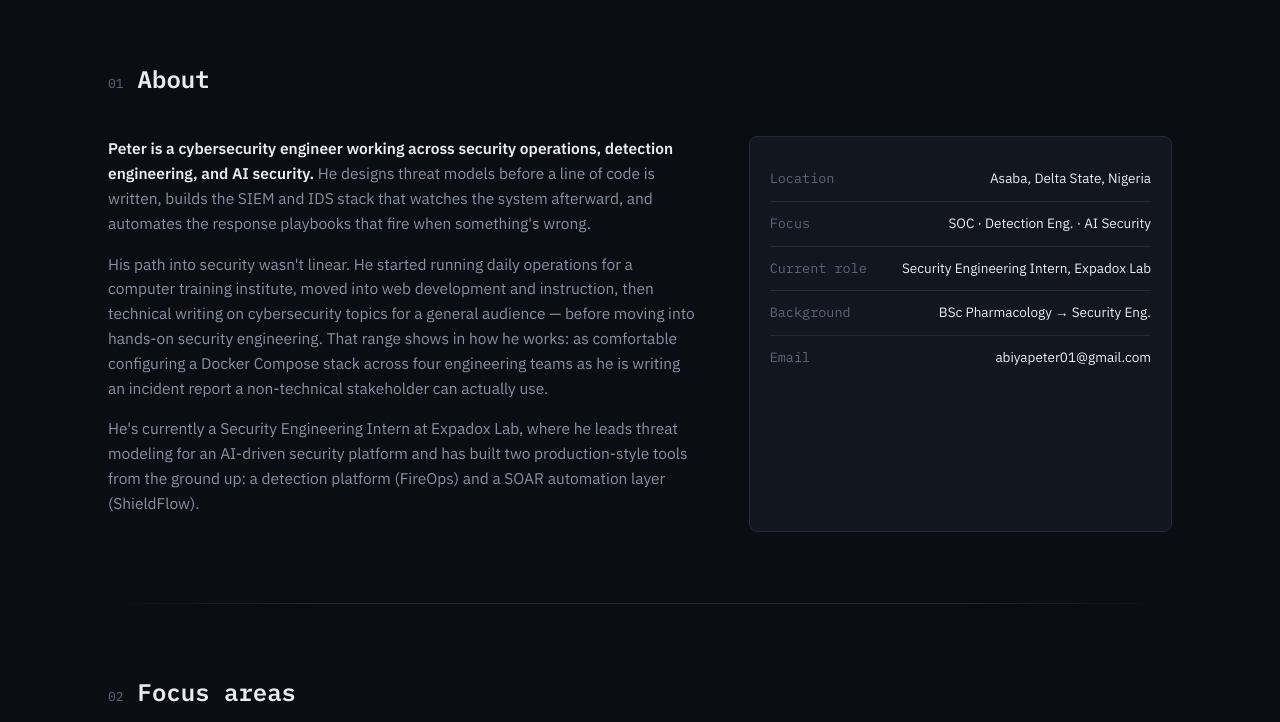
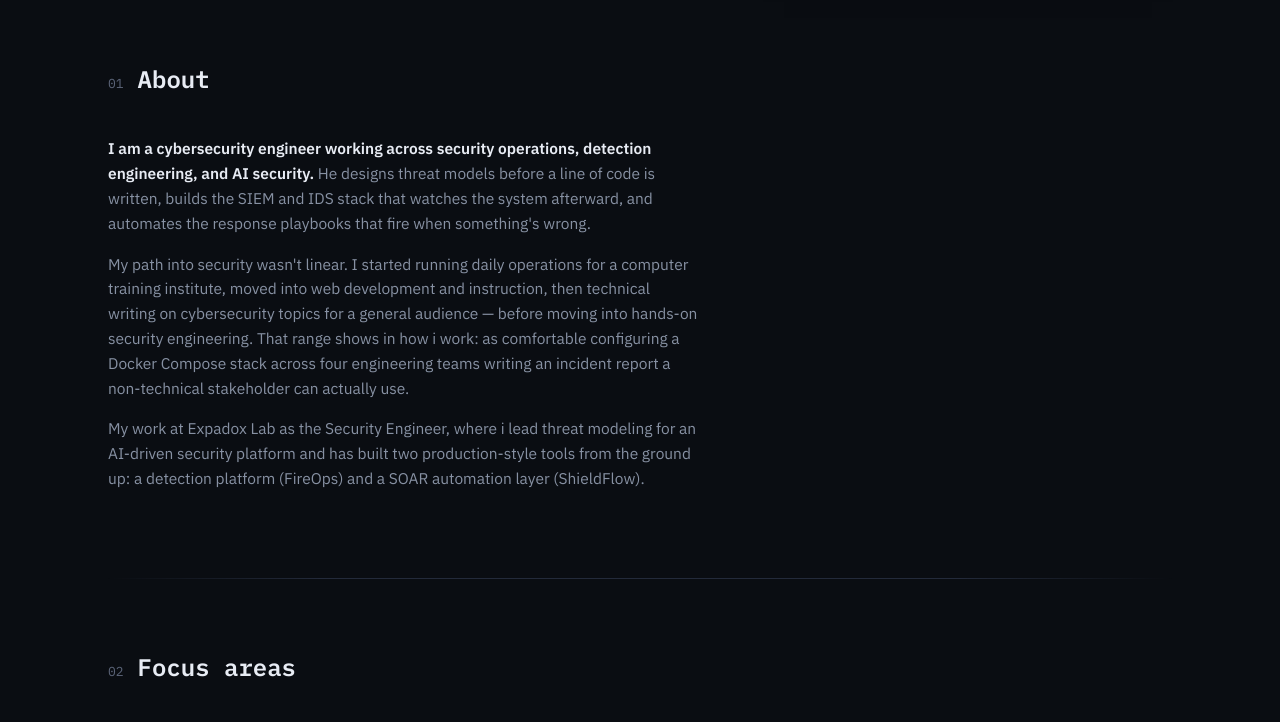
Before and after one commit to peterabiya/peter.github.io, a plain HTML site: page index.html in a window 1280 px wide. Shown: the part 1120-1842 px from the top of the page. Drawn offline with Linux system fonts and the light colour scheme.

Commit message:
Update index.html

```diff
--- a/index.html
+++ b/index.html
@@ -325,17 +325,11 @@
     <div class="section-head"><span class="section-num">01</span><span class="section-title">About</span></div>
     <div class="about-grid">
       <div>
-        <p><strong>Peter is a cybersecurity engineer working across security operations, detection engineering, and AI security.</strong> He designs threat models before a line of code is written, builds the SIEM and IDS stack that watches the system afterward, and automates the response playbooks that fire when something's wrong.</p>
-        <p>His path into security wasn't linear. He started running daily operations for a computer training institute, moved into web development and instruction, then technical writing on cybersecurity topics for a general audience — before moving into hands-on security engineering. That range shows in how he works: as comfortable configuring a Docker Compose stack across four engineering teams as he is writing an incident report a non-technical stakeholder can actually use.</p>
-        <p>He's currently a Security Engineering Intern at Expadox Lab, where he leads threat modeling for an AI-driven security platform and has built two production-style tools from the ground up: a detection platform (FireOps) and a SOAR automation layer (ShieldFlow).</p>
+        <p><strong>I am a cybersecurity engineer working across security operations, detection engineering, and AI security.</strong> He designs threat models before a line of code is written, builds the SIEM and IDS stack that watches the system afterward, and automates the response playbooks that fire when something's wrong.</p>
+        <p>My path into security wasn't linear. I started running daily operations for a computer training institute, moved into web development and instruction, then technical writing on cybersecurity topics for a general audience — before moving into hands-on security engineering. That range shows in how i work: as comfortable configuring a Docker Compose stack across four engineering teams writing an incident report a non-technical stakeholder can actually use.</p>
+        <p>My work at Expadox Lab as the Security Engineer, where i lead threat modeling for an AI-driven security platform and has built two production-style tools from the ground up: a detection platform (FireOps) and a SOAR automation layer (ShieldFlow).</p>
       </div>
-      <div class="fact-list">
-        <div class="fact"><span class="fact-k">Location</span><span class="fact-v">Asaba, Delta State, Nigeria</span></div>
-        <div class="fact"><span class="fact-k">Focus</span><span class="fact-v">SOC · Detection Eng. · AI Security</span></div>
-        <div class="fact"><span class="fact-k">Current role</span><span class="fact-v">Security Engineering Intern, Expadox Lab</span></div>
-        <div class="fact"><span class="fact-k">Background</span><span class="fact-v">BSc Pharmacology → Security Eng.</span></div>
-        <div class="fact"><span class="fact-k">Email</span><span class="fact-v">abiyapeter01@gmail.com</span></div>
-      </div>
+
     </div>
   </section>
 
@@ -448,7 +442,7 @@
       </div>
       <div class="tl-item">
         <div class="tl-date">2026 · Remote</div>
-        <div class="tl-role">Cybersecurity Intern</div>
+        <div class="tl-role">Cybersecurity Analyst</div>
         <div class="tl-org">Bincom Development Center</div>
         <div class="tl-desc">Hands-on training in security operations and governance; vulnerability assessments and risk analysis; security documentation aligned with ISO 27001; incident response simulations.</div>
       </div>
```
